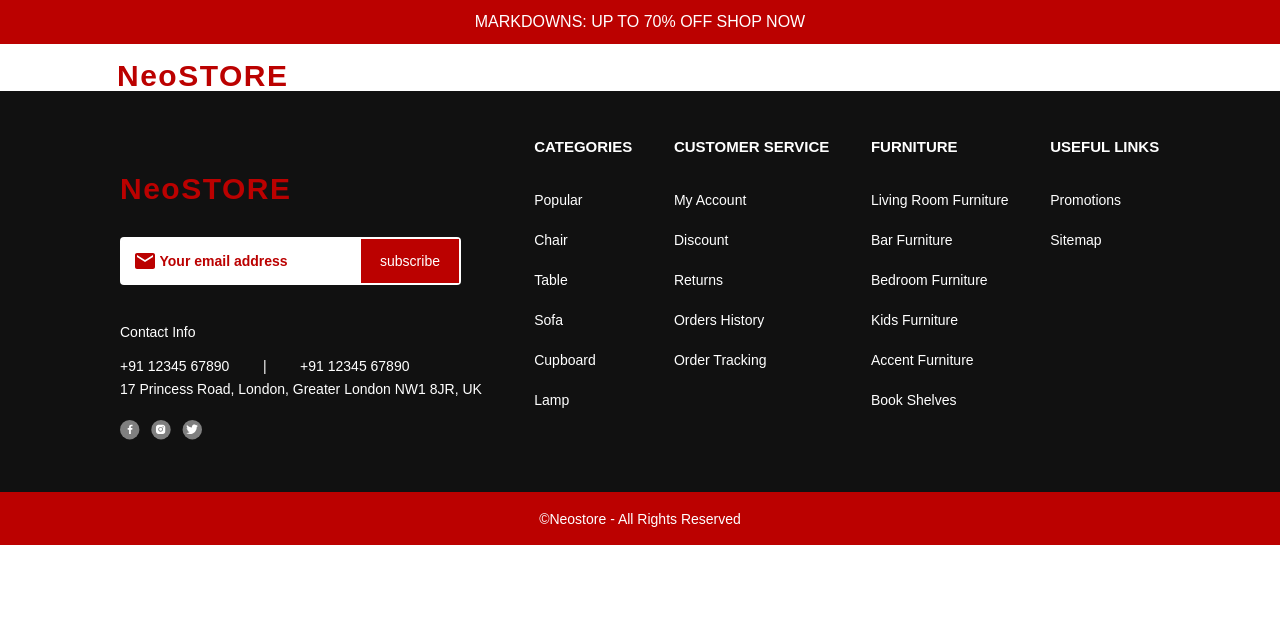
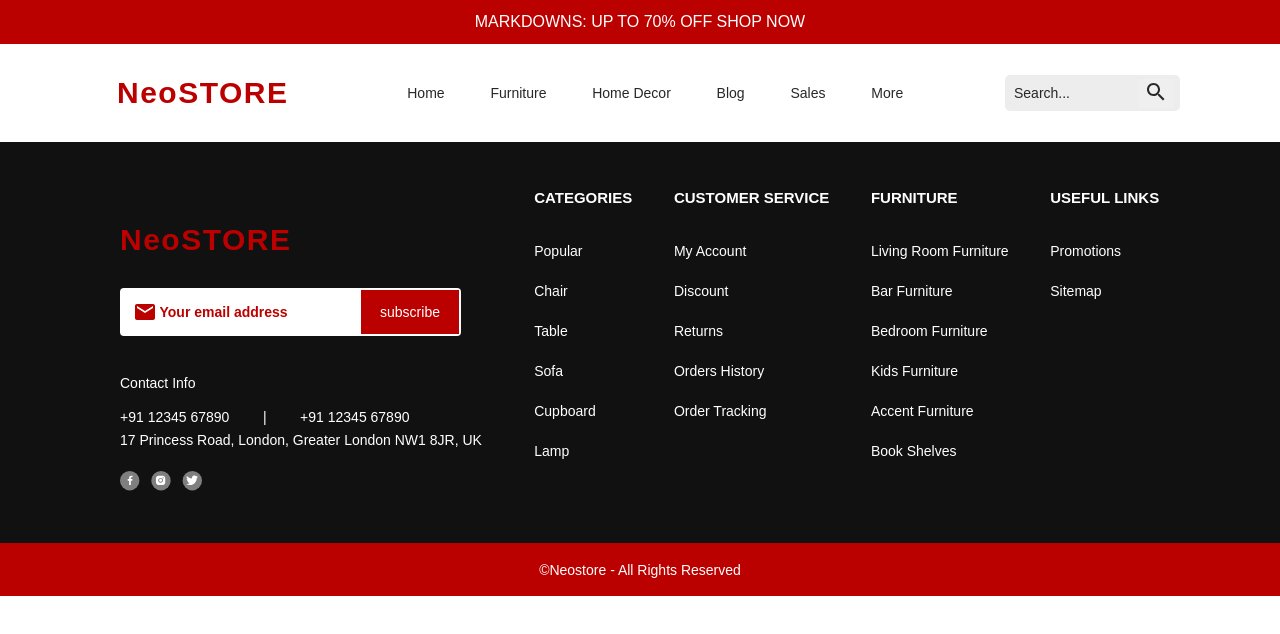
Before and after one commit to saadat-neosoft/neostore, a React (Create React App) app: page / in a window 1280 px wide. Shown: the top 634 px of the page. Built offline with nearby package versions, Linux system fonts and the light colour scheme.

Commit message:
Added navbar, navlinks & nav search component

```diff
--- /dev/null
+++ b/src/components/home/NavLinks.jsx
@@ -0,0 +1,17 @@
+import { Link } from "react-router-dom";
+import "../../styles/components/navLinks.scss";
+
+const NavLinks = () => {
+    return (
+        <div className="nav-links">
+            <Link to="/home">Home</Link>
+            <Link to="/furniture">Furniture</Link>
+            <Link to="/home-decor">Home Decor</Link>
+            <Link to="/blog">Blog</Link>
+            <Link to="/sales">Sales</Link>
+            <Link to="/more">More</Link>
+        </div>
+    );
+};
+
+export default NavLinks;
--- /dev/null
+++ b/src/components/home/NavSearchBar.jsx
@@ -0,0 +1,16 @@
+import "../../styles/components/navSearchBar.scss";
+import searchIcon from "../../assets/icon_search.svg";
+
+const NavSearchBar = () => {
+    return (
+        <div className="nav-search-bar">
+            <input type="text" placeholder="Search..." />
+
+            <button className="nav-search-btn">
+                <img src={searchIcon} alt="search-icon" />
+            </button>
+        </div>
+    );
+};
+
+export default NavSearchBar;
--- /dev/null
+++ b/src/components/home/Navbar.jsx
@@ -0,0 +1,18 @@
+import { Link } from "react-router-dom";
+import "../../styles/components/navbar.scss";
+import NavLinks from "./NavLinks";
+import NavSearchBar from "./NavSearchBar";
+
+const Navbar = () => {
+    return (
+        <nav className="navbar">
+            <Link to="/neostore" className="logo">
+                NeoSTORE
+            </Link>
+            <NavLinks />
+            <NavSearchBar />
+        </nav>
+    );
+};
+
+export default Navbar;
--- a/src/layout/Header.jsx
+++ b/src/layout/Header.jsx
@@ -1,12 +1,12 @@
+import Navbar from "../components/home/Navbar";
 import FlashSale from "../components/login/FlashSale";
-import Logo from "../components/login/Logo";
 
 const Header = () => {
     return (
-        <header>
+        <>
             <FlashSale />
-            <Logo />
-        </header>
+            <Navbar />
+        </>
     );
 };
 
--- a/src/layout/HomeHeader.jsx
+++ b/src/layout/LoginHeader.jsx
@@ -1,15 +1,13 @@
 import FlashSale from "../components/login/FlashSale";
 import Logo from "../components/login/Logo";
 
-const HomeHeader = () => {
+const Header = () => {
     return (
         <header>
             <FlashSale />
-            <nav>
-                <Logo />
-            </nav>
+            <Logo />
         </header>
     );
 };
 
-export default HomeHeader;
+export default Header;
--- a/src/pages/Home.jsx
+++ b/src/pages/Home.jsx
@@ -1,11 +1,11 @@
 import React from "react";
 import Footer from "../layout/Footer";
-import HomeHeader from "../layout/HomeHeader";
+import Header from "../layout/Header";
 
 const Home = () => {
     return (
         <>
-            <HomeHeader />
+            <Header />
             <Footer />
         </>
     );
--- a/src/pages/Login.jsx
+++ b/src/pages/Login.jsx
@@ -1,5 +1,5 @@
 import { useEffect } from "react";
-import Header from "../layout/Header";
+import LoginHeader from "../layout/LoginHeader";
 import Hero from "../layout/Hero";
 import Footer from "../layout/Footer";
 
@@ -14,7 +14,7 @@ const Login = () => {
 
     return (
         <>
-            <Header />
+            <LoginHeader />
             <Hero />
             <Footer />
         </>
--- /dev/null
+++ b/src/styles/components/navLinks.scss
@@ -0,0 +1,14 @@
+.nav-links {
+    display: flex;
+    // flex-grow: 1;
+    align-items: center;
+    justify-content: space-between;
+    width: 496px;
+
+    > a {
+        color: #282627;
+        line-height: 16.8px;
+        font-size: 14px;
+        font-weight: 300;
+    }
+}
--- /dev/null
+++ b/src/styles/components/navSearchBar.scss
@@ -0,0 +1,36 @@
+@import "../variables";
+
+.nav-search-bar {
+    display: flex;
+    align-items: center;
+    justify-content: center;
+    width: 160px;
+    height: 36px;
+    background: #ededed;
+    border-radius: 5px;
+    padding-left: 9px;
+    padding-right: 6px;
+
+    > input {
+        padding: 0;
+        margin: 0;
+        border: none;
+        background: transparent;
+        width: 100%;
+
+        &:focus {
+            outline: none;
+        }
+
+        &::placeholder {
+            color: #282627;
+            font-weight: 300;
+            font-size: 14px;
+        }
+    }
+}
+
+.nav-search-btn {
+    border: none;
+    cursor: pointer;
+}
--- /dev/null
+++ b/src/styles/components/navbar.scss
@@ -0,0 +1,22 @@
+@import "../variables";
+
+.navbar {
+    padding: 17px 100px;
+    display: flex;
+    align-items: center;
+    justify-content: space-between;
+
+    @media (max-width: $sm) {
+        padding: 0px;
+        display: flex;
+        align-items: center;
+        justify-content: center;
+    }
+    @media (min-width: $sm) and (max-width: $md) {
+        padding: 0px;
+
+        display: flex;
+        align-items: center;
+        justify-content: center;
+    }
+}
```
Also changed, not shown: src/assets/heroHomePage.png (added), src/assets/icon_search.svg (added).
